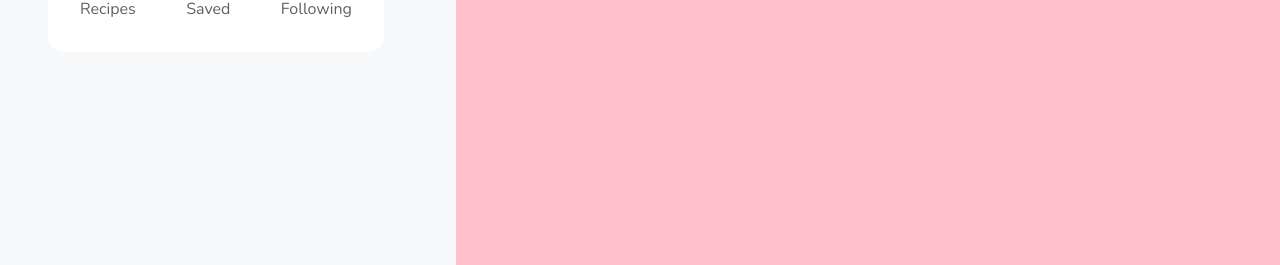
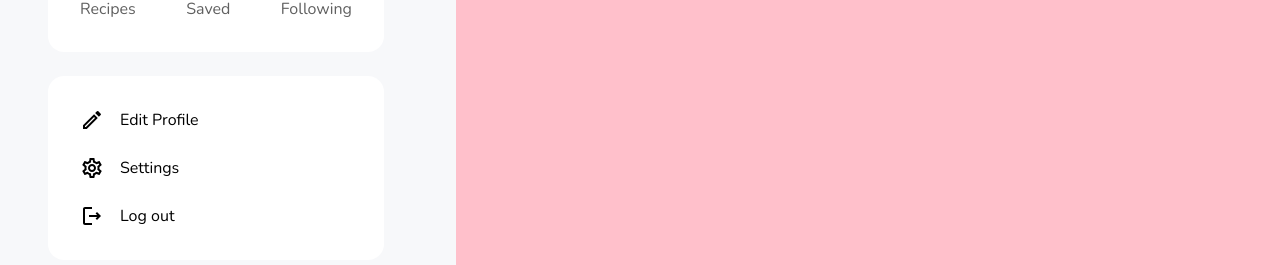
Before and after one commit to kd-kinuthiadavid/scratch, a Next.js app: page /profile in a window 1280 px wide. Shown: the part 535-800 px from the top of the page. Built offline with nearby package versions, Linux system fonts and the light colour scheme; no server answers.

Commit message:
feat(components): create a profile actions component
Contains action items that a user can perform

```diff
--- /dev/null
+++ b/components/Profile/ProfileActions.tsx
@@ -0,0 +1,44 @@
+import React from "react";
+import styled from "styled-components";
+import ModeEditOutlinedIcon from "@mui/icons-material/ModeEditOutlined";
+import SettingsOutlinedIcon from "@mui/icons-material/SettingsOutlined";
+import LogoutOutlinedIcon from "@mui/icons-material/LogoutOutlined";
+
+const ProfileActions = () => {
+  return (
+    <Wrapper>
+      <div className="action_item">
+        <ModeEditOutlinedIcon />
+        <div className="action_name">Edit Profile</div>
+      </div>
+      <div className="action_item">
+        <SettingsOutlinedIcon />
+        <div className="action_name">Settings</div>
+      </div>
+      <div className="action_item">
+        <LogoutOutlinedIcon />
+        <div className="action_name">Log out</div>
+      </div>
+    </Wrapper>
+  );
+};
+
+const Wrapper = styled.div`
+  background-color: white;
+  border-radius: 1rem;
+  margin-top: 1.5rem;
+  padding: 2rem;
+  display: flex;
+  flex-direction: column;
+  gap: 1.5rem;
+
+  .action_item {
+    display: flex;
+    align-items: center;
+    gap: 1rem;
+    font-weight: normal;
+    cursor: pointer;
+  }
+`;
+
+export default ProfileActions;
--- a/pages/profile/index.tsx
+++ b/pages/profile/index.tsx
@@ -1,6 +1,7 @@
 import React from "react";
 import styled from "styled-components";
 import Layout from "../../components/Layout";
+import ProfileActions from "../../components/Profile/ProfileActions";
 import ProfileSummary from "../../components/Profile/ProfileSummary";
 
 const Profile = () => {
@@ -9,6 +10,7 @@ const Profile = () => {
       <ProfileWrapper>
         <ProfileDetails>
           <ProfileSummary />
+          <ProfileActions />
         </ProfileDetails>
         <ProfileRecipes />
       </ProfileWrapper>
```
